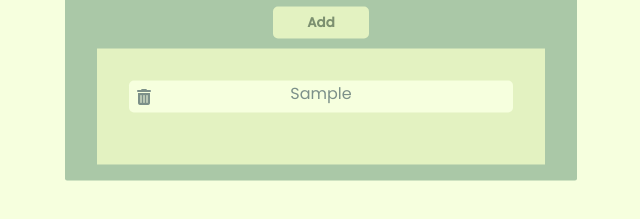
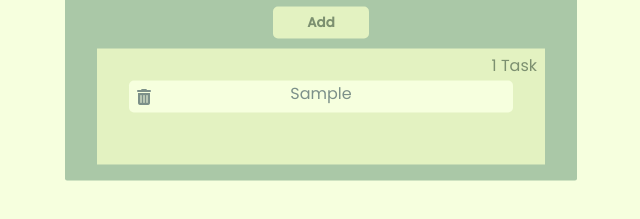
Before and after one commit to Hajer45/todo-appv2, a plain HTML site: page index.html in a window 1280 px wide. Both pictures are taken after typing "Sample" into the empty fields and a click on the button "Add". Shown: the part 363-582 px from the top of the page, 319-959 px from the left. Drawn offline with Linux system fonts and the light colour scheme.

Commit message:
add counter of tasks

```diff
--- a/index.html
+++ b/index.html
@@ -18,7 +18,10 @@
             <input type="text" name="todo" class="todo-content" >
             <input type="button" value="Add" class="btn">
         </div>
+
         <div class="todo-container">
+            <div class="numTask">
+        </div>
            <ul class="box">
             <li class="todo"><i class="fas fa-trash-alt"></i>Task
                 </li>
--- a/script.js
+++ b/script.js
@@ -1,6 +1,7 @@
 let input = document.querySelector(".todo-content");
 let btn = document.querySelector(".btn");
 let list = document.querySelector(".box");
+let nbTask = document.querySelector(".numTask");
 let tasks =[];
 
 btn.onclick = function(){
@@ -34,4 +35,12 @@ function addTaskToPage(tasks){
 
 
     })
+    let len ;
+    if(tasks.length>1)
+        len = `${tasks.length} Tasks`
+    else
+        len = `${tasks.length} Task`
+
+    nbTask.innerHTML=`<p>${len}</p>`;
+
 };
--- a/style.css
+++ b/style.css
@@ -85,6 +85,15 @@ li i {
 
 
 }
+.todo-container{
+    position: relative;
+}
+.numTask {
+    position:absolute;
+    right:0.5rem;
+    top:0.25rem;
+    color:#7C9070;
+}
 .todo:hover {
     background-color: #7C9070;
     color:#ffffff;
```
